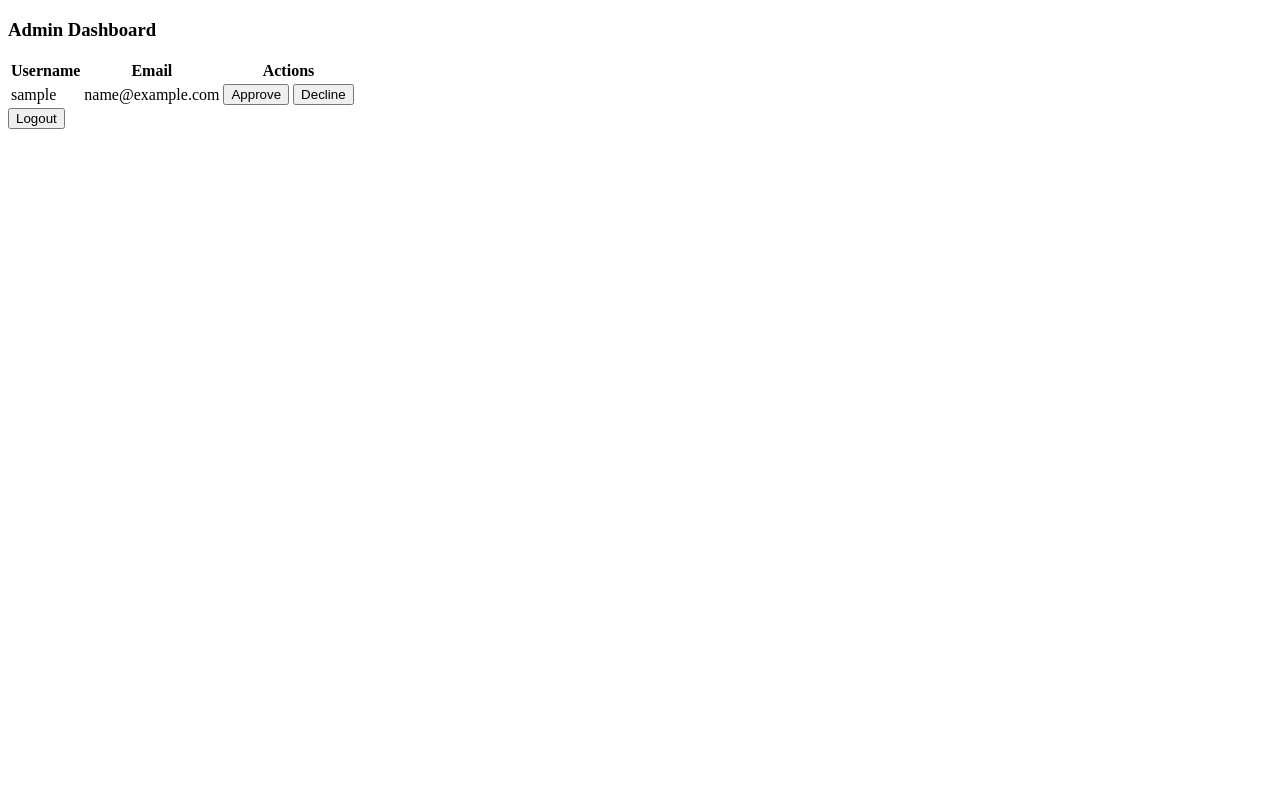
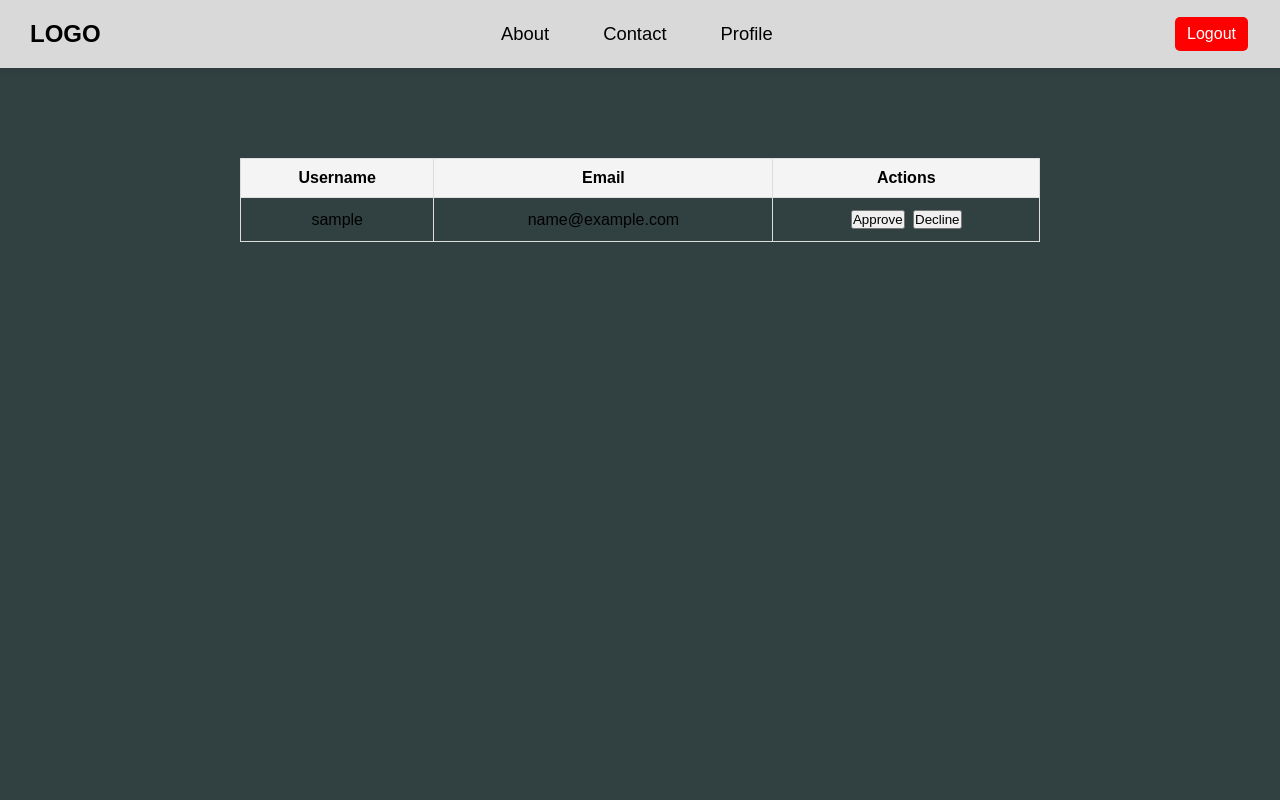
Before and after one commit to GabidevIN/SCHOOL-SYSTEM-PROJECT, a Flask app: page /admin/dashboard in a window 1280 px wide. Run offline with Flask 3, Linux system fonts and the light colour scheme; the visitor is signed in with stand-in values (Sample User, id 1); tables that the repository leaves empty hold one stand-in row (values such as "Sample post"); some libraries are stand-ins or nearby versions.

Commit message:
2nd week

```diff
--- a/main.py
+++ b/main.py
@@ -12,9 +12,9 @@ app = Flask(__name__)
 app.config['SECRET_KEY'] = 'your-secret-key'
 app.config['MYSQL_HOST'] = 'localhost'
 app.config['MYSQL_USER'] = 'root'
-app.config['MYSQL_PASSWORD'] = 'Qwerty123'  # Update this line with the correct password
+app.config['MYSQL_PASSWORD'] = '131418'  # Update this line with the correct password // PASSWORD OF UR DB
 app.config['MYSQL_DB'] = 'school_system_project'
-app.config['SQLALCHEMY_DATABASE_URI'] = 'mysql://root:Qwerty123@localhost/school_system_project'  # Update this line with the correct password
+app.config['SQLALCHEMY_DATABASE_URI'] = 'mysql://root:131418@localhost/school_system_project'  # Update this line with the correct password // PASSWORD OF UR DB
 app.config['SQLALCHEMY_TRACK_MODIFICATIONS'] = False
 
 db = SQLAlchemy(app)
@@ -78,6 +78,7 @@ def login():
                 return redirect(url_for('main'))
         else:
             flash('Invalid username or password!', 'danger')
+            print("REDIRECTION ERROR") # ERROR CHECKING
             return redirect(url_for('login'))
 
     return render_template('login.html')
--- a/templates/admin_dashboard.html
+++ b/templates/admin_dashboard.html
@@ -1,14 +1,37 @@
 <!-- filepath: c:\Users\Eugene\OneDrive\Documents\2nd year\SCHOOL-SYSTEM-PROJECT\SCHOOL-SYSTEM-PROJECT\templates\admin_dashboard.html -->
+<!-- filepath: c:\Users\gabri\OneDrive\Desktop\BPU\templates\admin_dashboard.html -->
+
+
 <!DOCTYPE html>
 <html lang="en">
 <head>
   <meta charset="UTF-8">
   <meta name="viewport" content="width=device-width, initial-scale=1.0">
+  <link rel="stylesheet" type="text/css" href="{{ url_for('static', filename='admin.css')}}"> <!-- CSS FILE -->
+
   <title>Admin Dashboard</title>
 </head>
 <body>
-  <h3>Admin Dashboard</h3>
-  <table>
+
+<!-- DASHBOARD -->
+<header>
+    <a href="#" class="logo" data-target="home">LOGO</a>
+    <nav>
+        <ul class="dash">
+            <li><a href="#" class="nav" data-target="about">About</a></li>
+            <li><a href="#" class="nav" data-target="contact">Contact</a></li>
+            <li><a href="#" class="nav" data-target="profile">Profile</a></li>
+
+        </ul>
+    </nav>
+    <form action="{{ url_for('logout') }}" method="post" class="logout-form">
+        <button type="submit" class="btn btn-logout">Logout</button>
+    </form>
+</header>
+
+<!-- APPROVAL TABLE -->
+<div class="table-container">
+    <table class="approval">
         <thead>
             <tr>
                 <th>Username</th>
@@ -28,14 +51,14 @@
                     <form action="{{ url_for('decline_registration', request_id=request.id) }}" method="post" style="display:inline;">
                         <button type="submit" class="btn btn-danger">Decline</button>
                     </form>
-          </form>
                 </td>
             </tr>
             {% endfor %}
         </tbody>
     </table>
-  <form action="{{ url_for('logout') }}" method="post">
-    <button type="submit">Logout</button>
-  </form>
+</div>
+
+
+<div class="background"></div>
 </body>
 </html>
--- a/templates/login.html
+++ b/templates/login.html
@@ -3,7 +3,7 @@
 <head>
    <meta charset="UTF-8">
    <meta name="viewport" content="width=device-width, initial-scale=1.0">
-   <link rel="stylesheet" type="text/css" href="{{ url_for('static', filename='login.css')}}">
+   <link rel="stylesheet" type="text/css" href="{{ url_for('static', filename='login.css')}}"> <!-- CSS FILE -->
 
 </head>
 
```
Also changed, not shown: README.md. Lines whose indentation alone changed are shown as unchanged.
